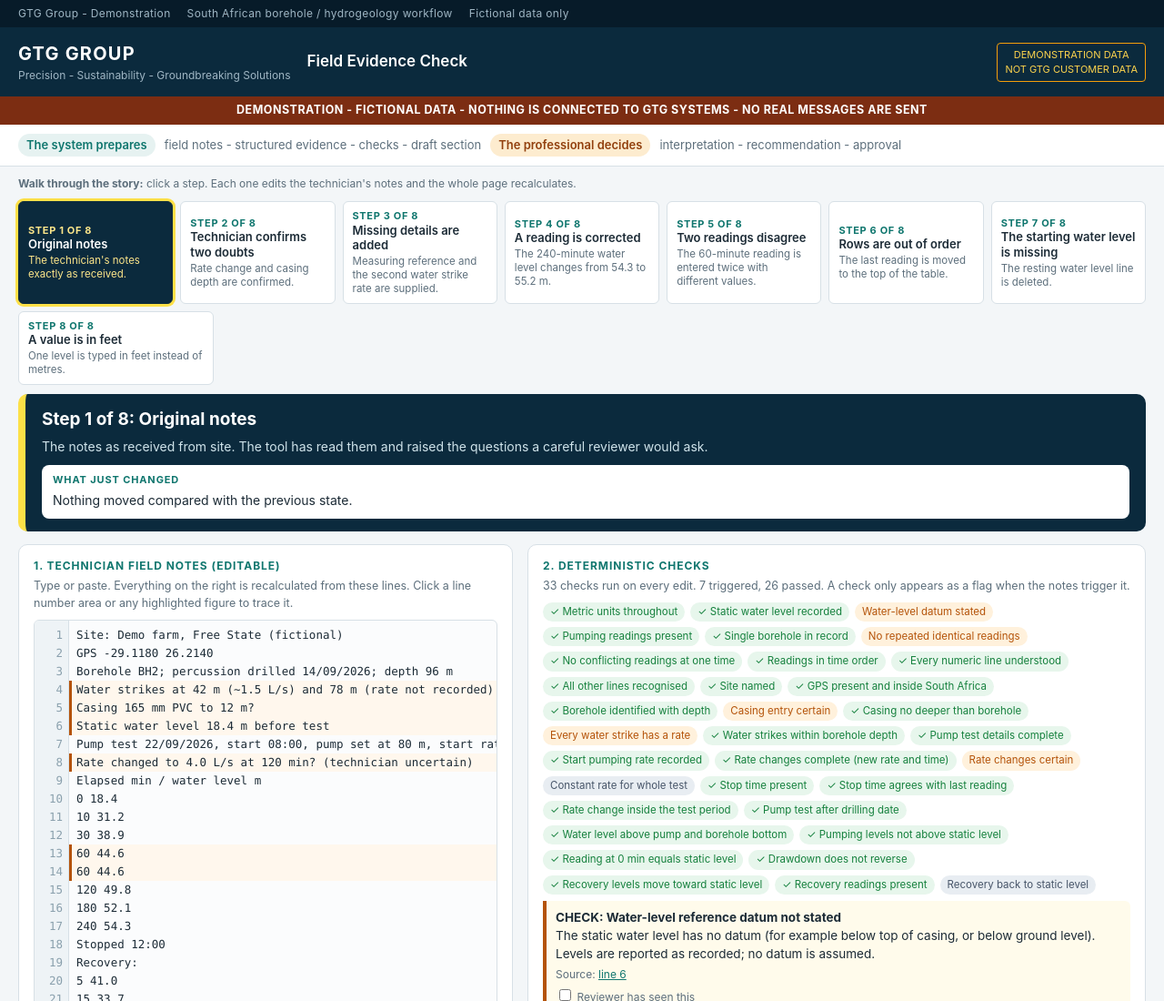
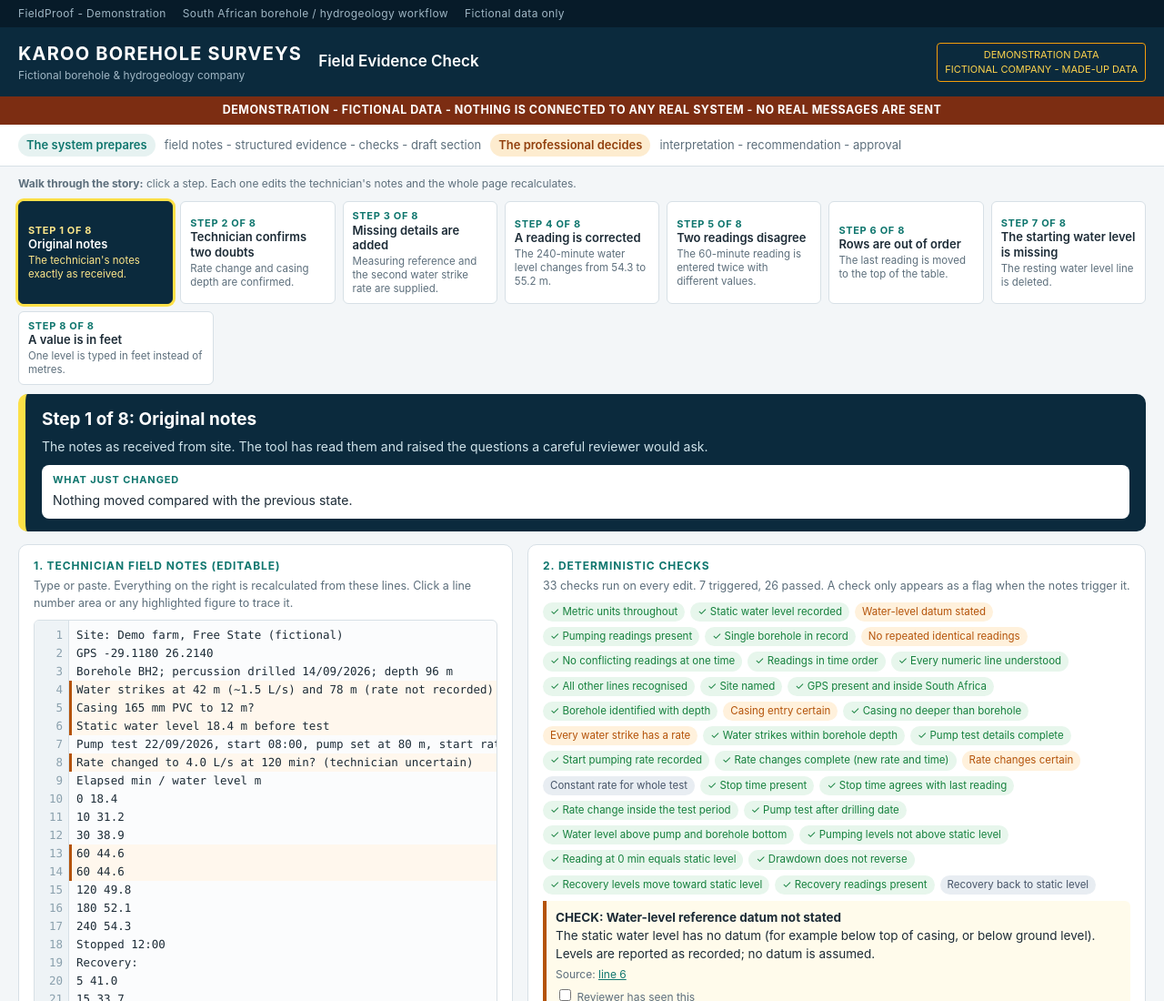
Before and after one commit to Naha1981/fieldproof-demo, a plain HTML site: page index.html in a window 1280 px wide. Shown: the top 1100 px of the page at 91% size. Drawn offline with Linux system fonts and the light colour scheme.

Commit message:
Genericize demo branding: remove real prospect identity, use fictional company

```diff
--- a/index.html
+++ b/index.html
@@ -1,6 +1,6 @@
 <!doctype html>
 <html lang="en"><head><meta charset="utf-8"><meta name="viewport" content="width=device-width,initial-scale=1">
-<title>GTG Field Evidence Check - Demonstration</title>
+<title>FieldProof - Field Evidence Check (Demonstration)</title>
 <style>
 :root{--navy:#0b2a3d;--teal:#0f766e;--ink:#1c2b36;--mut:#5d6f7c;--line:#d7e0e6;--bg:#f3f6f8;--warn:#b45309;--blk:#b91c1c;--ok:#15803d;--hl:#fde68a}
 *{box-sizing:border-box}body{margin:0;font:15px/1.5 -apple-system,Segoe UI,Inter,Roboto,Helvetica,Arial,sans-serif;color:var(--ink);background:var(--bg)}
@@ -50,9 +50,9 @@ input[type=text]{font:inherit;padding:6px 8px;border:1px solid var(--line);borde
 footer{padding:14px 20px 28px;color:var(--mut);font-size:12px}
 details summary{cursor:pointer;color:var(--teal);font-size:13px}
 </style></head><body>
-<div class="top"><span>GTG Group - Demonstration</span><span>South African borehole / hydrogeology workflow</span><span>Fictional data only</span></div>
-<div class="hd"><div><b>GTG GROUP</b><small>Precision - Sustainability - Groundbreaking Solutions</small></div><div class="t">Field Evidence Check</div><div class="badge">DEMONSTRATION DATA<br>NOT GTG CUSTOMER DATA</div></div>
-<div class="demo">DEMONSTRATION - FICTIONAL DATA - NOTHING IS CONNECTED TO GTG SYSTEMS - NO REAL MESSAGES ARE SENT</div>
+<div class="top"><span>FieldProof - Demonstration</span><span>South African borehole / hydrogeology workflow</span><span>Fictional data only</span></div>
+<div class="hd"><div><b>KAROO BOREHOLE SURVEYS</b><small>Fictional borehole &amp; hydrogeology company</small></div><div class="t">Field Evidence Check</div><div class="badge">DEMONSTRATION DATA<br>FICTIONAL COMPANY - MADE-UP DATA</div></div>
+<div class="demo">DEMONSTRATION - FICTIONAL DATA - NOTHING IS CONNECTED TO ANY REAL SYSTEM - NO REAL MESSAGES ARE SENT</div>
 <div class="motto"><span class="s">The system prepares</span><span class="a">field notes - structured evidence - checks - draft section</span><span class="s" style="background:#fdeccf;color:#92400e">The professional decides</span><span class="a">interpretation - recommendation - approval</span></div>
 <div class="bar"><span><b>Walk through the story:</b> click a step. Each one edits the technician's notes and the whole page recalculates.</span></div><div class="scn" id="scen"></div><div class="step" id="step"></div>
 <div class="wrap"><div>
@@ -70,7 +70,7 @@ details summary{cursor:pointer;color:var(--teal);font-size:13px}
 </div></div>
 <footer>Prepared by NahaLabs - demonstration only. This tool arranges and checks recorded field data. It does not interpret hydrogeology, predict yield or groundwater presence, or replace SANS 10299 methods and professional sign-off. Calculation shown: drawdown = recorded water level minus recorded static water level.</footer>
 <script>
-/* GTG field-evidence engine. Pure functions, no DOM. Every value derived from input text. */
+/* FieldProof field-evidence engine. Pure functions, no DOM. Every value derived from input text. */
 function analyse(text){
   const raw=String(text||'').split(/\r?\n/);
   const L=raw.map((t,i)=>({n:i+1,t:t.trim(),raw:t}));
```
